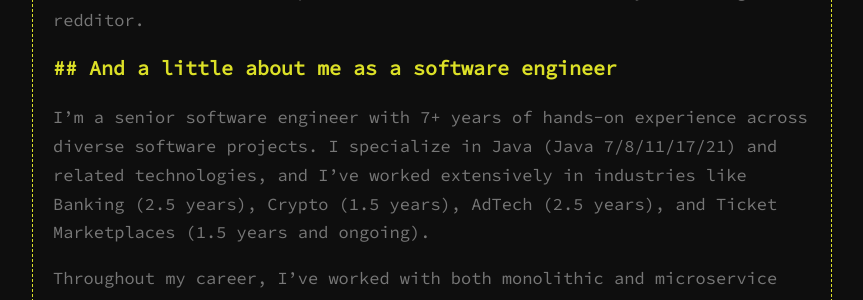
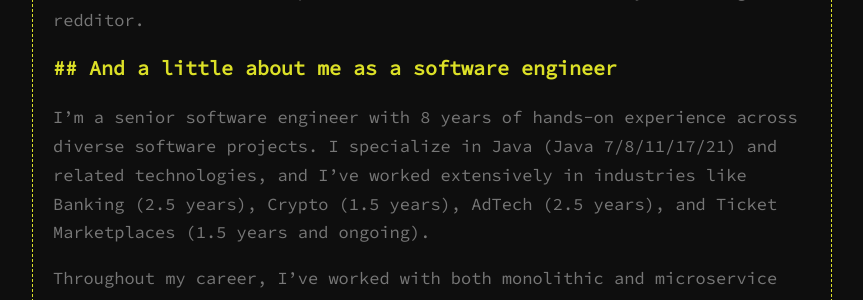
Before and after one commit to gkink/gkink.github.io, a Jekyll site: the page built from about.md, in a window 1280 px wide and 900 px high, scrolled down 752 px. Shown: the part 154-454 px from the top of the window, without its empty margins (208-1071 px from the left). Built offline with Jekyll 4.4.1, drawn with Linux system fonts in a browser that asks for light colours; part of the change alters nothing that is shown; some of the changed text lies outside the part shown.

Commit message:
Update about.md

```diff
--- a/about.md
+++ b/about.md
@@ -18,7 +18,7 @@ I'm socially active, I often go to bars, festivals having boardgame nights... Du
 
 ## And a little about me as a software engineer
 
-I’m a senior software engineer with 7+ years of hands-on experience across diverse software projects. I specialize in Java (Java 7/8/11/17/21) and related technologies, and I've worked extensively in industries like Banking (2.5 years), Crypto (1.5 years), AdTech (2.5 years), and Ticket Marketplaces (1.5 years and ongoing).
+I’m a senior software engineer with 8 years of hands-on experience across diverse software projects. I specialize in Java (Java 7/8/11/17/21) and related technologies, and I've worked extensively in industries like Banking (2.5 years), Crypto (1.5 years), AdTech (2.5 years), and Ticket Marketplaces (1.5 years and ongoing).
 
 Throughout my career, I’ve worked with both monolithic and microservice architectures. I have experience building both synchronous and asynchronous systems, developing highly concurrent and multithreaded applications, and optimizing high-throughput systems — including one handling over 400,000 requests per second. I’ve worked on numerous optimization tasks and have strong experience with both SQL and NoSQL databases.
 
@@ -83,14 +83,14 @@ The project is a ticket marketplace (a place where users can buy tickets for dif
 
 ### Ad Server
 **Role**: Senior Software Engineer
-**Duration**: May 2022 - November 2024
+**Duration**: May 2021 - November 2024
 **Technologies**: Java 17, Doorkeeper, GCP, Aerospike, Clickhouse, Grafana, Graphite, Jenkins
 
 On this project, I'm involved in the realm of AdTech, focusing on developing and optimizing solutions for SSP (Supply-Side Platforms) and a publisher console designed to empower publishers. My role is pivotal in harnessing the power of technologies like Java 17, GCP, Aerospike, Clickhouse, Grafana, and Graphite to ensure seamless, high-performance operations. While our tech stack also encompasses Terraform and Ansible, those components are primarily managed by our dedicated DevOps team.
 
 ### Crypto Trading Platform for a Start-Up
 **Role**: Web Developer
-**Duration**: August 2019 - January 2021
+**Duration**: September 2019 - April 2021
 **Technologies**: Java, Java EE (JPA, CDI, Jax-rs, Jax-ws), WildFly, Postgresql, Gradle, Git
 **Note**: Family that I abandoned long ago <3 <3 <3
 
```
